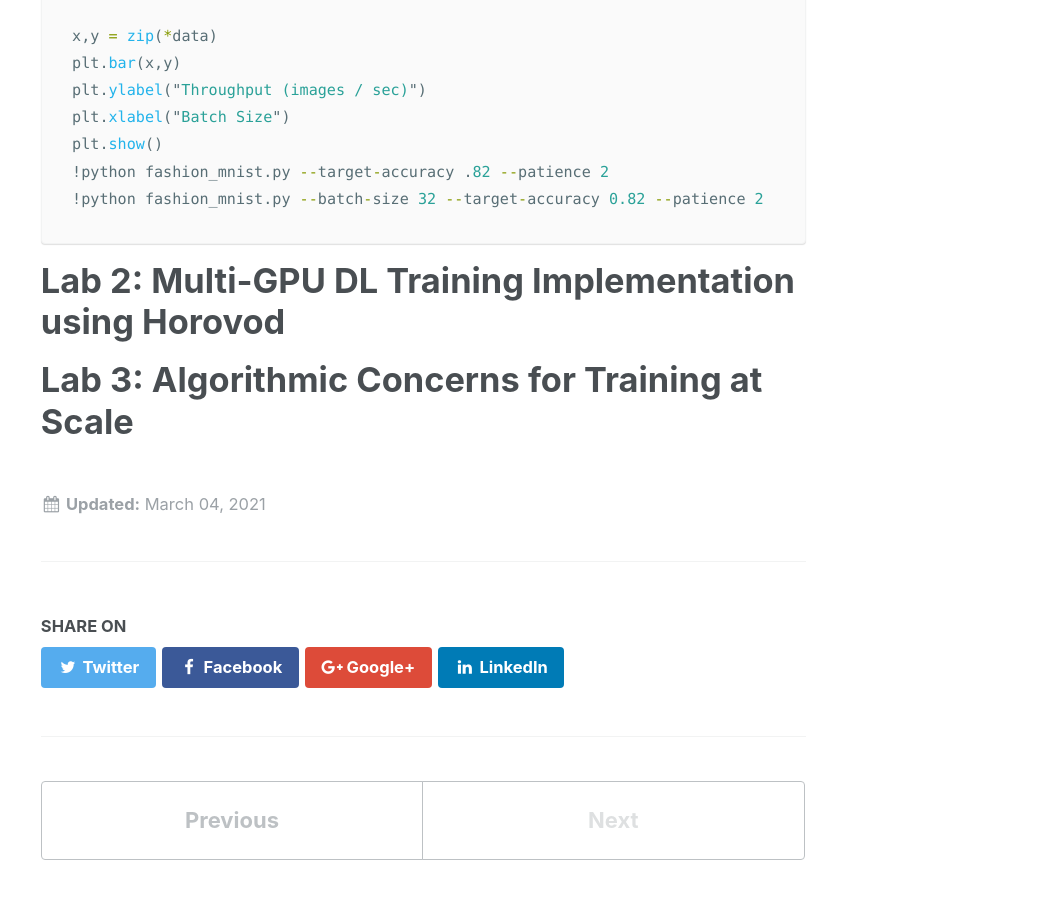
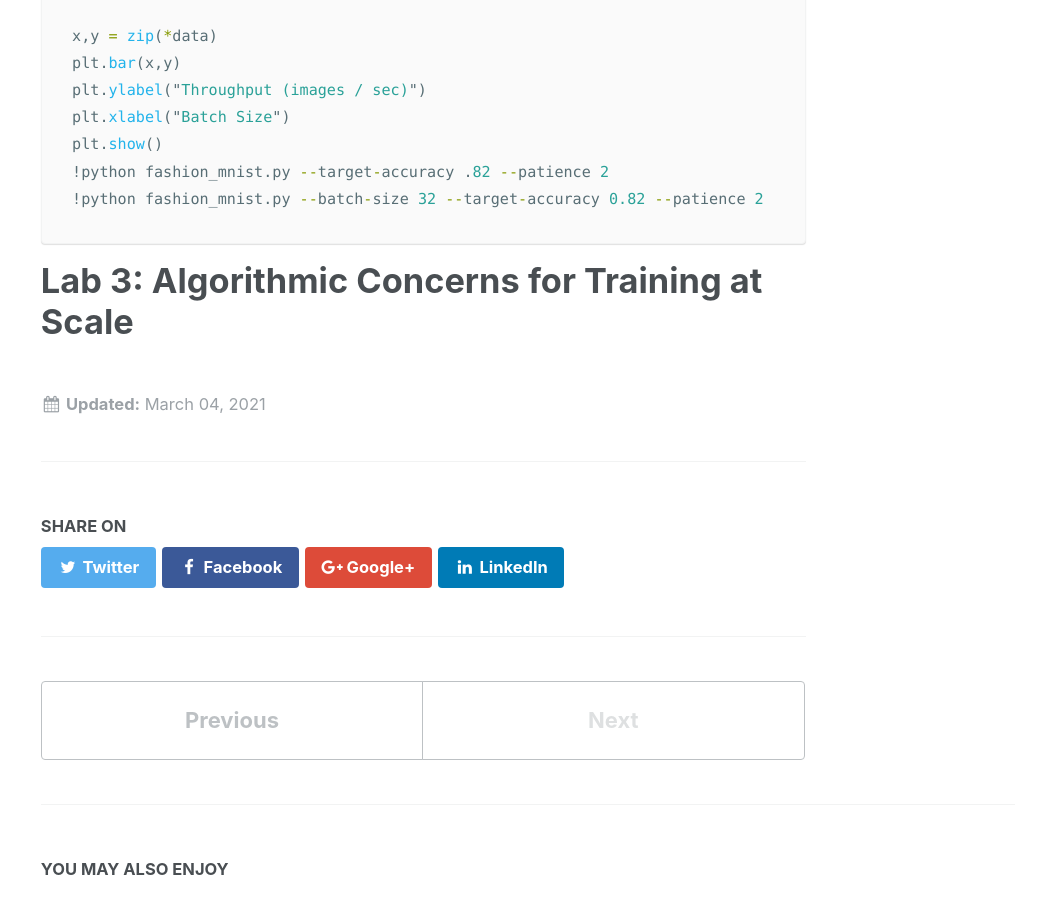
Before and after one commit to JingchaoZhang/JingchaoZhang.github.io, a Jekyll site: the page built from _posts/2021-03-04-NV DLI Fundamentals of Deep Learning for Multi-GPUs Lab1.md, in a window 1280 px wide and 900 px high, scrolled down 16851 px. Shown: the whole window, without its empty margins (243-1280 px from the left). Built offline with Jekyll 4.4.1, drawn with Linux system fonts in a browser that asks for light colours.

Commit message:
Update 2021-03-04-NV DLI Fundamentals of Deep Learning for Multi-GPUs Lab1.md

````diff
--- a/_posts/2021-03-04-NV DLI Fundamentals of Deep Learning for Multi-GPUs Lab1.md
+++ b/_posts/2021-03-04-NV DLI Fundamentals of Deep Learning for Multi-GPUs Lab1.md
@@ -604,6 +604,4 @@ plt.show()
 !python fashion_mnist.py --batch-size 32 --target-accuracy 0.82 --patience 2
 ```
 
-# Lab 2: Multi-GPU DL Training Implementation using Horovod
-
 # Lab 3: Algorithmic Concerns for Training at Scale
````
